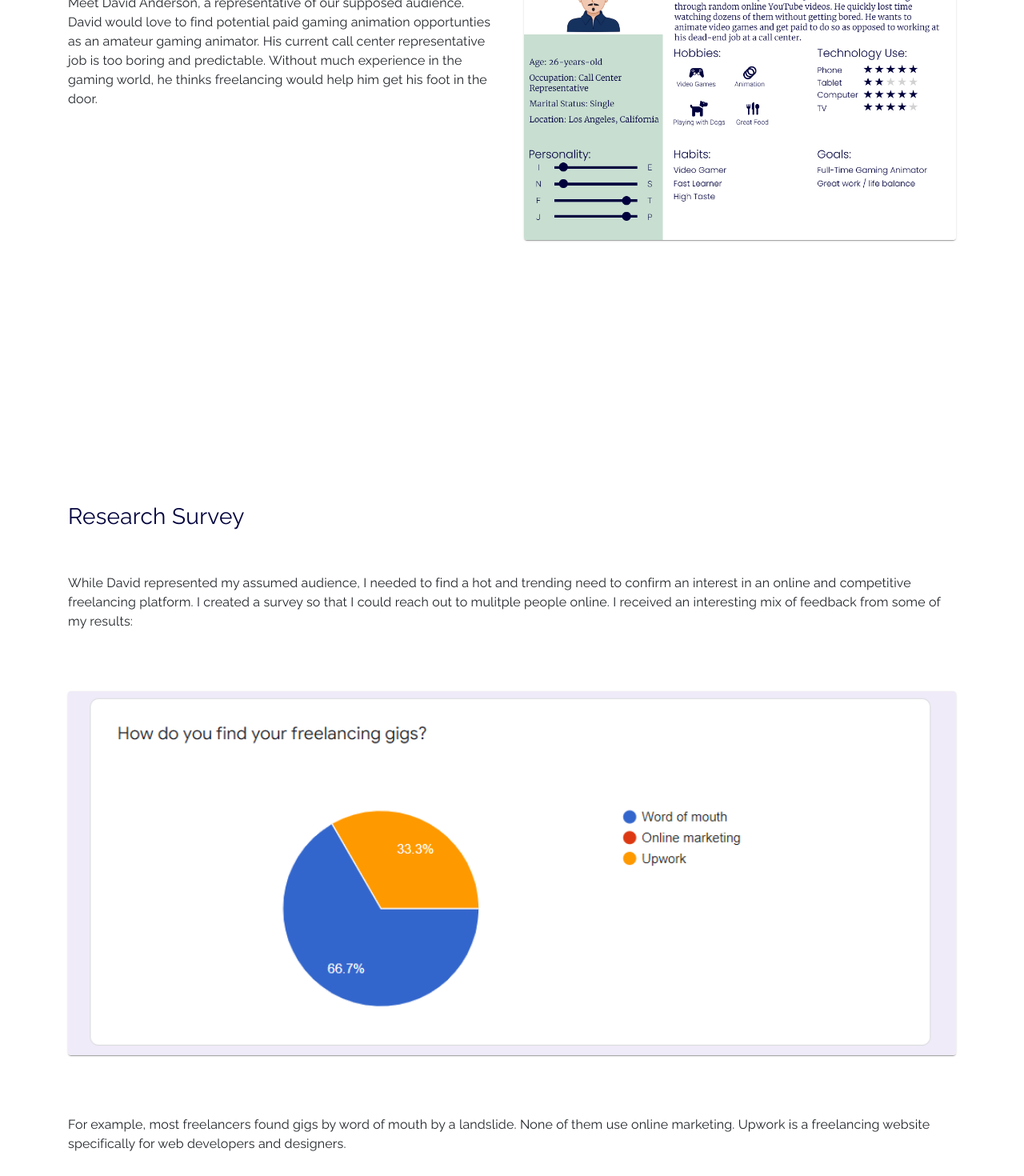
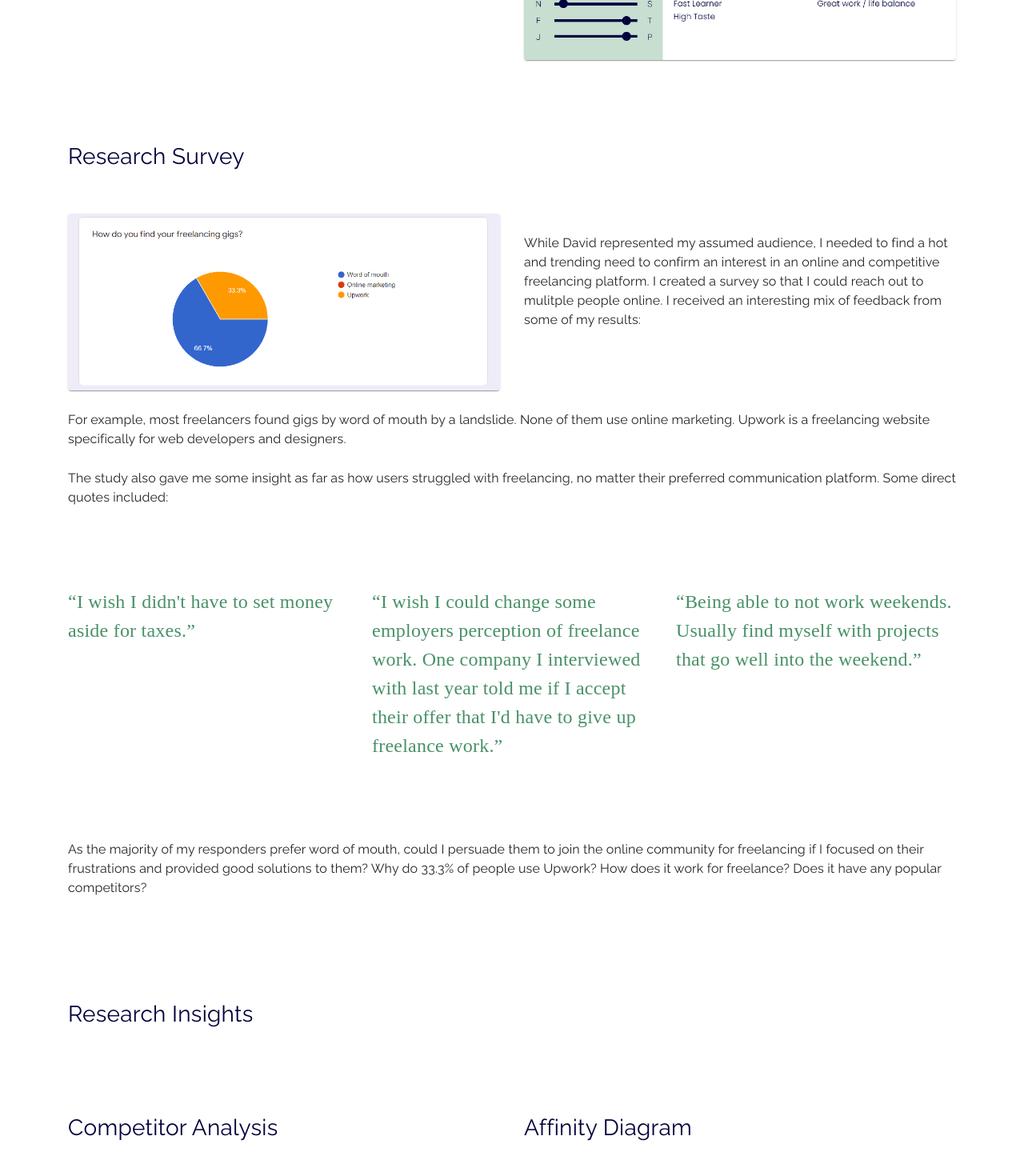
Before and after one commit to aubreyjonescreatives/ux-ui-portfolio, a React (Create React App) app: page /catwalkco in a window 1280 px wide. Shown: the part 1280-2750 px from the top of the page at 80% size. Built offline with nearby package versions, Linux system fonts and the light colour scheme.

Commit message:
removed bottom margins

```diff
--- a/src/Pages/CatwalkCoCaseStudy.js
+++ b/src/Pages/CatwalkCoCaseStudy.js
@@ -47,7 +47,7 @@ const Everything = {
 
 const boxStylesA = {
   backgroundColor: '#ffffff',
-  marginBottom: '200px'
+  marginBottom: '50px'
 
  }
 
@@ -96,7 +96,7 @@ const paragraph = {
 
 const imageStylesA = {
 display: 'block',
-margin: '75px auto 75px auto',
+margin: '0px auto',
 
 
 }
@@ -215,7 +215,7 @@ const quote = {
 
 
 const cardStylesB = {
-  margin: '75px auto 75px auto',
+  margin: '0px auto',
   display: 'block',
   fontFamily: 'Merriweather',
 fontWeight: '500'
@@ -225,7 +225,7 @@ fontWeight: '500'
 
 const imageStylesB = {
   display: 'block',
-  margin: '75px auto 75px auto'
+  margin: '0px auto'
 
 
   }
@@ -398,22 +398,34 @@ help him get his foot in the door. </Typography>
 
 <Typography sx={sectiontitle}>Research Survey</Typography>
 
+<Row>
+
+<Col>
+<Card sx={cardStylesB}>
+      <CardMedia
+        component="img"
+        alt="Freelancing Gigs Img"
+        image={FreelancingGigs}
+      />
+
+
+    </Card>
+
+</Col>
+
+
+  <Col>
 <Typography sx={paragraph}>While David represented my assumed audience, I needed to find a hot and trending need to
 confirm an interest in an online and competitive freelancing platform. I created a survey so that I could reach out to
 mulitple people online. I received an interesting mix of feedback from some of my results:</Typography>
 
 
-
-<Card sx={cardStylesB}>
-      <CardMedia
-        component="img"
-        alt="Freelancing Gigs Img"
-        image={FreelancingGigs}
-      />
-
-
-    </Card>
-
+</Col>
+
+
+
+
+    </Row>
 
     <Typography sx={paragraph}>For example, most freelancers found gigs by word of mouth by a landslide. None of them use
     online marketing. Upwork is a freelancing website specifically for web developers and designers. </Typography>
@@ -657,13 +669,15 @@ of remote freelancers and clients so that they can acheive higher quality result
 <Typography sx={sectiontitle}>I Like I Wish What If Method</Typography>
 
 
-
+<Row>
+
+<Col>
 <Typography sx={paragraph}>After collecting audience data, it's important to brainstorm possible solutions for a better user experience. One great method for this
 step is the "I Like, I Wish, What If" method as I dig deeper into what feature ideas are most successful and viable for a competitive freelancing app.</Typography>
 
-
-
-
+</Col>
+
+<Col>
 <Card sx={cardStylesB}>
       <CardMedia
         component="img"
@@ -673,8 +687,9 @@ step is the "I Like, I Wish, What If" method as I dig deeper into what feature i
 
 
     </Card>
-
-
+    </Col>
+
+    </Row>
 
 
     </Container>
@@ -689,24 +704,31 @@ step is the "I Like, I Wish, What If" method as I dig deeper into what feature i
 <Container>
 <Typography sx={sectiontitle}>Feature Priortization Matrix</Typography>
 
+<Row>
+
+  <Col>
+  <Card sx={cardStylesB}>
+      <CardMedia
+        component="img"
+        alt="Feature Prioritization Matrix"
+        image={FeaturePrioritization}
+      />
+
+
+    </Card>
+
+  </Col>
+
+<Col>
 <Typography sx={paragraph}>I want to keep the most viable product (MVP) in mind as I don't want to create
 any scope creep and be mindful of timing as I am on feature deadlines. I won't always have time to create
 every feature request, which is okay. There can always be more time later on to create version two and testing each
 step of the way will let me know if the product really truly has a worthy return on investment and meets my customers'
 needs. A Feature Prioritization Matrix lets me organize these requests based upon importance and urgency: </Typography>
-
-
-    <Card sx={cardStylesB}>
-      <CardMedia
-        component="img"
-        alt="Feature Prioritization Matrix"
-        image={FeaturePrioritization}
-      />
-
-
-    </Card>
-
-
+</Col>
+
+
+    </Row>
 
     </Container>
 
@@ -860,13 +882,18 @@ with our audience to provide simpler and better means for all.</Typography>
 <Typography sx={sectiontitle}>User Flow</Typography>
 
 
+
+
+<Container sx={userflowContainer}>
+
+<Row>
+
+  <Col>
   <Typography sx={paragraph}>As I entered the design thinking Prototype phase, I carefully considered the most desired Catwalk Co features
 based on my research, feature prioritization matrix, and Laurey's current overall experience: </Typography>
 
 
-<Container sx={userflowContainer}>
-
-<Row>
+  </Col>
 
 <Col>
 
@@ -1350,7 +1377,6 @@ changes to several user flows, colors, and layouts for simplicity, symmetry, pro
 
 <Row>
 
-
 <Col>
 
 
@@ -1366,12 +1392,7 @@ changes to several user flows, colors, and layouts for simplicity, symmetry, pro
       </Col>
 
 
-
-
-      </Row>
-
-      <Row>
-
+<Col>
 <Typography sx={sectiontitle}>With the second version, I made these changes:</Typography>
 
 
@@ -1389,8 +1410,14 @@ changes to several user flows, colors, and layouts for simplicity, symmetry, pro
 so that customers can search for specific projects with a faster user flow.</Typography>
 
 
-      </Row>
-
+
+</Col>
+
+
+
+
+
+      </Row>
 
 
 
```
Lines whose indentation alone changed are shown as unchanged.
